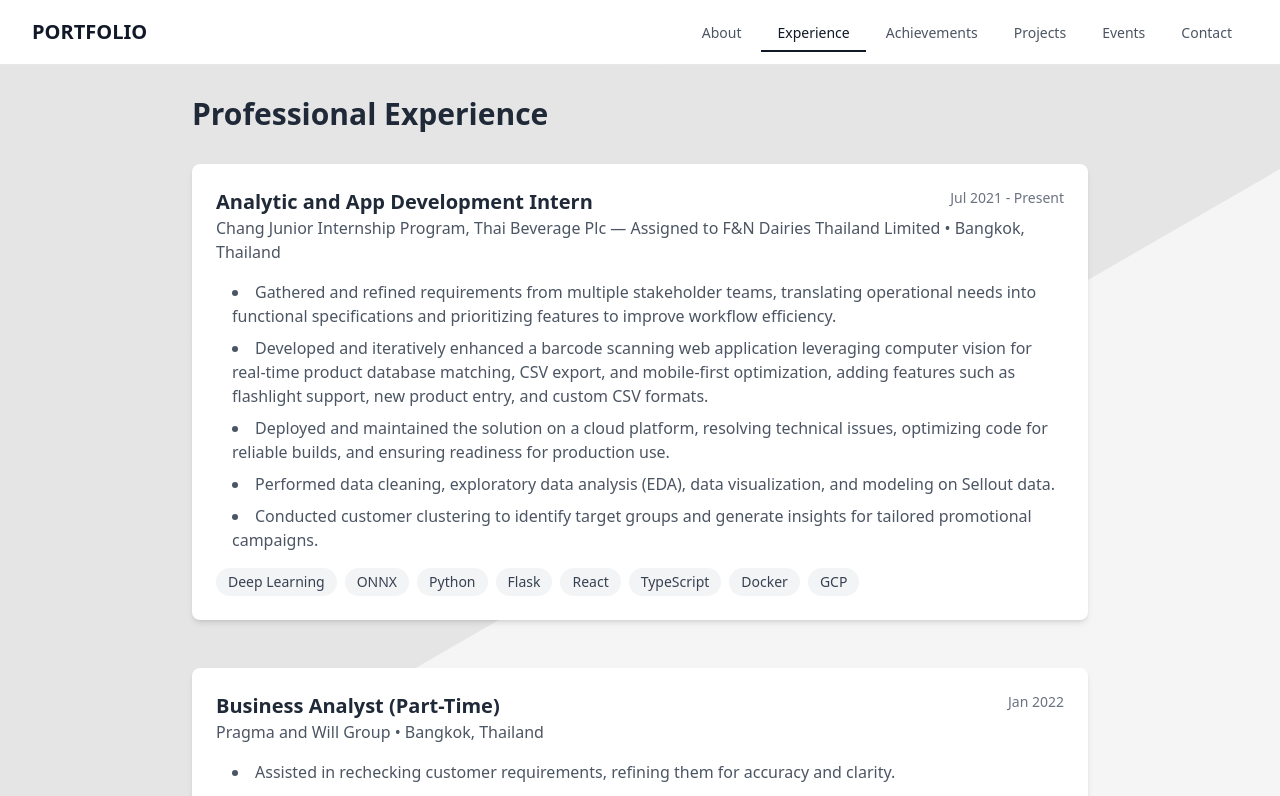
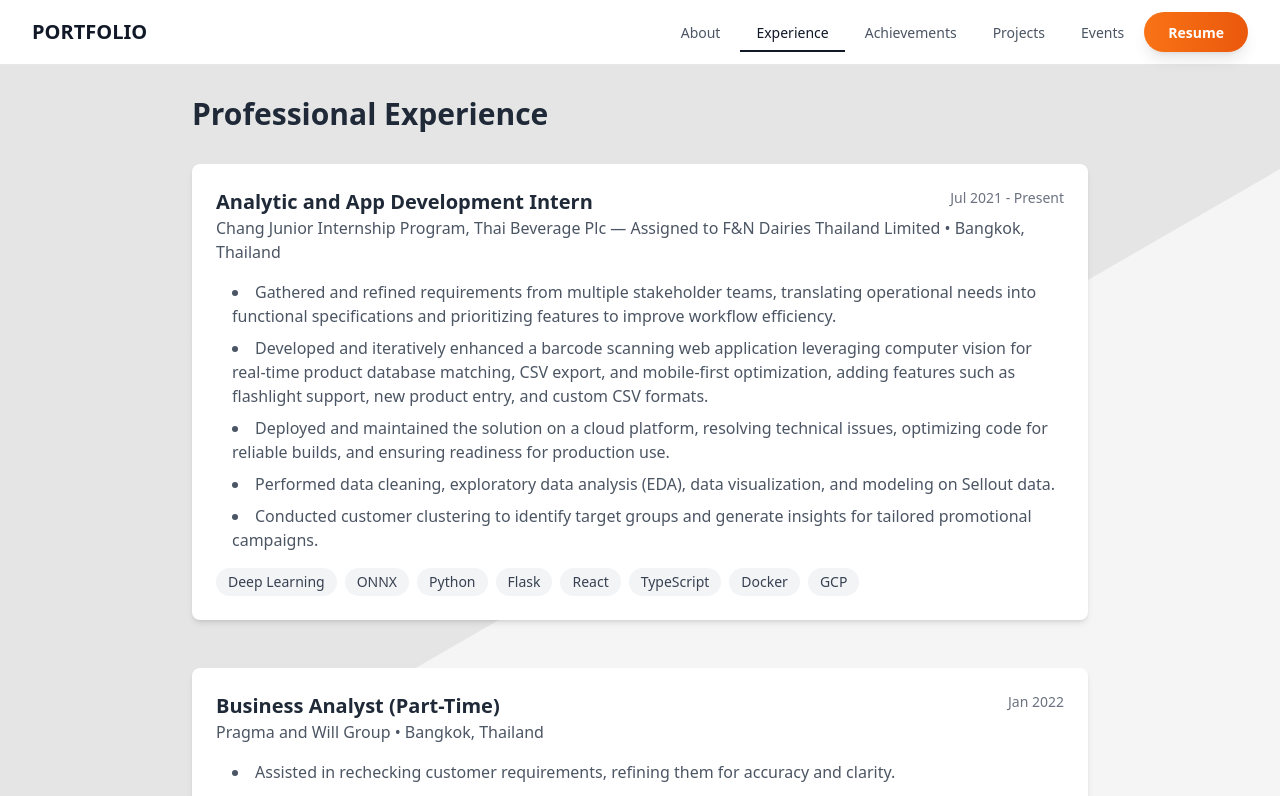
Before and after one commit to 5hyfilm/portfolio, a Next.js app: page /experience in a window 1280 px wide. Shown: the top 796 px of the page. Built offline with nearby package versions, Linux system fonts and the light colour scheme.

Commit message:
Remove contact and add resume

```diff
--- a/src/components/Navbar.tsx
+++ b/src/components/Navbar.tsx
@@ -28,7 +28,7 @@ export default function Navbar() {
     { label: "Achievements", path: "/achievements" },
     { label: "Projects", path: "/projects" },
     { label: "Events", path: "/events" },
-    { label: "Contact", path: "/contact" },
+    { label: "Resume", path: "/resume.pdf", isSpecial: true },
   ];
 
   return (
@@ -61,7 +61,42 @@ export default function Navbar() {
             </Link>
 
             <div className="hidden md:flex space-x-1">
-              {navItems.map((item) => (
+              {navItems.map((item) => {
+                if (item.isSpecial) {
+                  // Special styling for Resume button
+                  return (
+                    <Link
+                      key={item.path}
+                      href={item.path}
+                      className="relative px-6 py-2 ml-4 group"
+                      onMouseEnter={() => setHoveredItem(item.path)}
+                      onMouseLeave={() => setHoveredItem(null)}
+                    >
+                      <span
+                        className={`absolute inset-0 bg-gradient-to-r from-orange-500 to-orange-600
+                                    rounded-full shadow-lg transform transition-all duration-300 ease-out
+                                    ${
+                                      hoveredItem === item.path
+                                        ? "scale-105 shadow-xl"
+                                        : "scale-100"
+                                    }`}
+                      />
+                      <span
+                        className={`relative z-10 text-sm font-semibold transition-colors duration-300
+                                    ${
+                                      pathname === item.path
+                                        ? "text-white"
+                                        : "text-white"
+                                    }`}
+                      >
+                        {item.label}
+                      </span>
+                    </Link>
+                  );
+                }
+
+                // Regular nav items
+                return (
                   <Link
                     key={item.path}
                     href={item.path}
@@ -102,7 +137,8 @@ export default function Navbar() {
                                     }`}
                     />
                   </Link>
-              ))}
+                );
+              })}
             </div>
           </div>
         </div>
@@ -120,7 +156,34 @@ export default function Navbar() {
                     ${isMenuOpen ? "translate-x-0" : "translate-x-full"}`}
       >
         <div className="flex flex-col pt-20 px-6">
-          {navItems.map((item, index) => (
+          {navItems.map((item, index) => {
+            if (item.isSpecial) {
+              // Special styling for Resume button in mobile menu
+              return (
+                <Link
+                  key={item.path}
+                  href={item.path}
+                  onClick={() => setIsMenuOpen(false)}
+                  className={`relative overflow-hidden text-lg font-semibold py-4 my-2 px-6 rounded-full
+                             bg-gradient-to-r from-orange-500 to-orange-600 text-white
+                             hover:from-orange-600 hover:to-orange-700
+                             transform hover:scale-105 transition-all duration-300
+                             shadow-lg hover:shadow-xl border-none`}
+                  style={{
+                    transitionDelay: `${index * 50}ms`,
+                    opacity: isMenuOpen ? 1 : 0,
+                    transform: isMenuOpen
+                      ? "translateX(0) scale(1)"
+                      : "translateX(20px) scale(0.95)",
+                  }}
+                >
+                  <span className="relative z-10">{item.label}</span>
+                </Link>
+              );
+            }
+
+            // Regular mobile menu items
+            return (
               <Link
                 key={item.path}
                 href={item.path}
@@ -140,7 +203,8 @@ export default function Navbar() {
               >
                 {item.label}
               </Link>
-          ))}
+            );
+          })}
         </div>
       </div>
     </>
```
Lines whose indentation alone changed are shown as unchanged.
